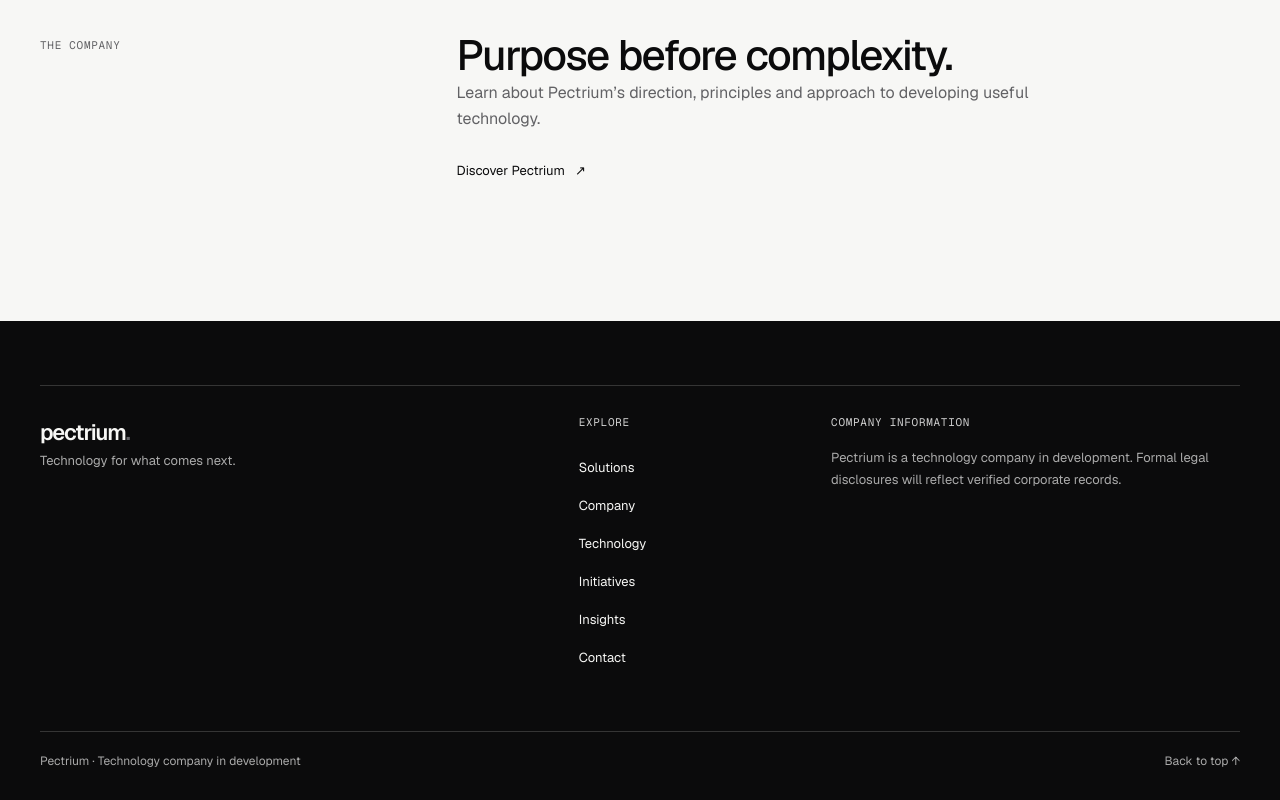
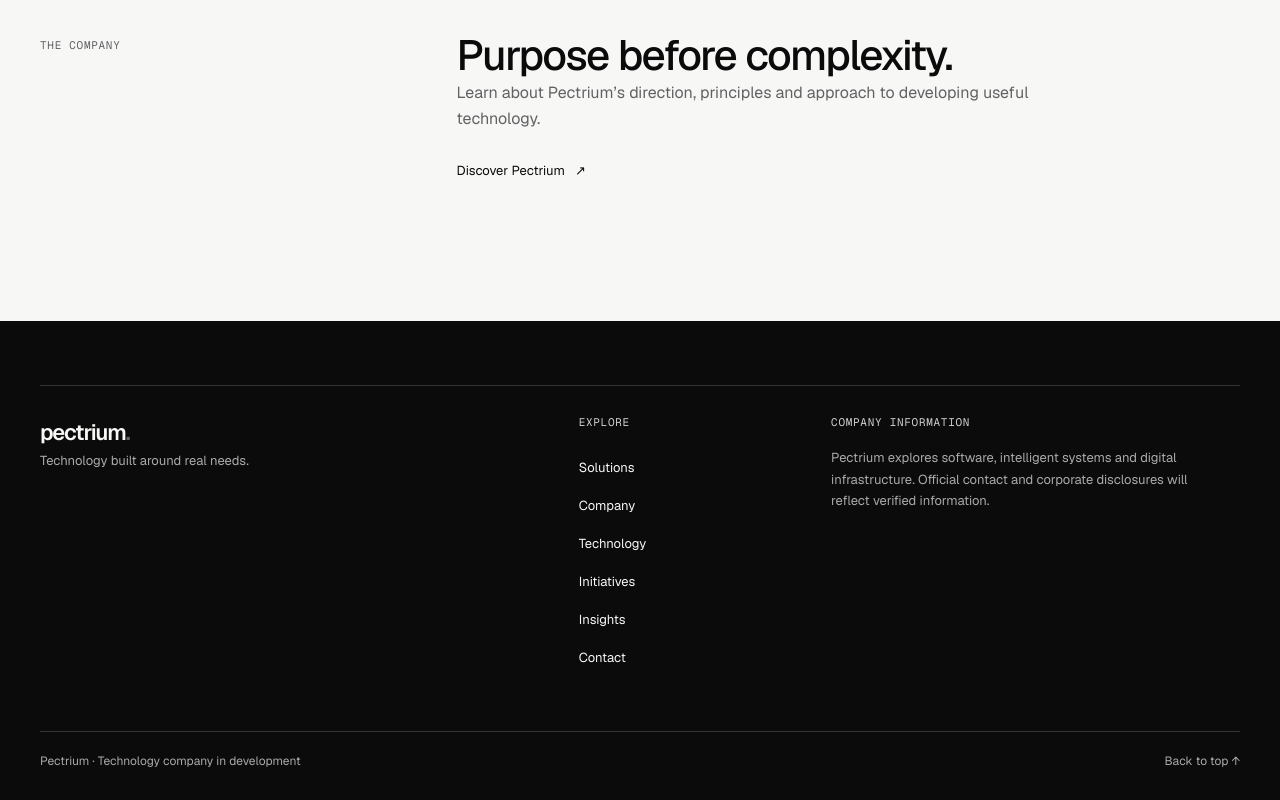
Before and after one commit to ejepsystems/ejepsystems, a Next.js app in the folder apps/web/: page / in a window 1280 px wide. Shown: the part 2510-3310 px from the top of the page. Built offline with nearby package versions, Linux system fonts and the light colour scheme.

Commit message:
feat(corporate): align footer to positioning 03

```diff
--- a/apps/web/components/site-footer.tsx
+++ b/apps/web/components/site-footer.tsx
@@ -1,7 +1,7 @@
 import Link from "next/link";
 const links=[{href:"/solutions",label:"Solutions"},{href:"/company",label:"Company"},{href:"/technology",label:"Technology"},{href:"/ventures",label:"Initiatives"},{href:"/insights",label:"Insights"},{href:"/contact",label:"Contact"}];
 export function SiteFooter(){return <footer className="site-footer"><div className="shell footer-grid">
- <div className="footer-brand"><Link className="wordmark" href="/">pectrium<span aria-hidden="true">.</span></Link><p className="footer-note">Technology for what comes next.</p></div>
+ <div className="footer-brand"><Link className="wordmark" href="/">pectrium<span aria-hidden="true">.</span></Link><p className="footer-note">Technology built around real needs.</p></div>
  <nav aria-label="Footer navigation" className="footer-nav"><p className="footer-label">Explore</p>{links.map(l=><Link key={l.href} href={l.href}>{l.label}</Link>)}</nav>
- <div><p className="footer-label">Company information</p><p className="footer-note">Pectrium is a technology company in development. Formal legal disclosures will reflect verified corporate records.</p></div>
+ <div><p className="footer-label">Company information</p><p className="footer-note">Pectrium explores software, intelligent systems and digital infrastructure. Official contact and corporate disclosures will reflect verified information.</p></div>
  </div><div className="shell footer-bottom"><span>Pectrium · Technology company in development</span><a href="#main">Back to top ↑</a></div></footer>}
```
